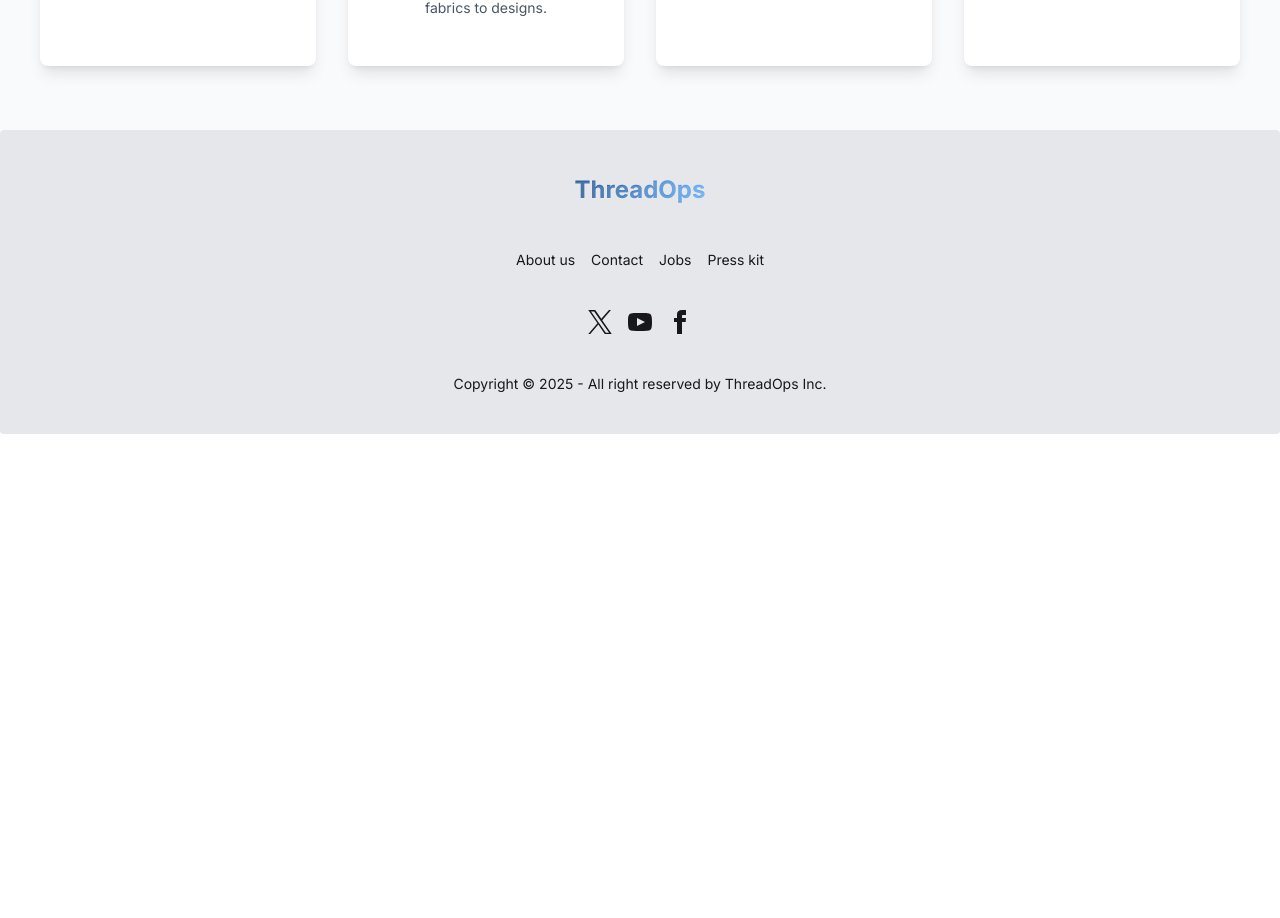
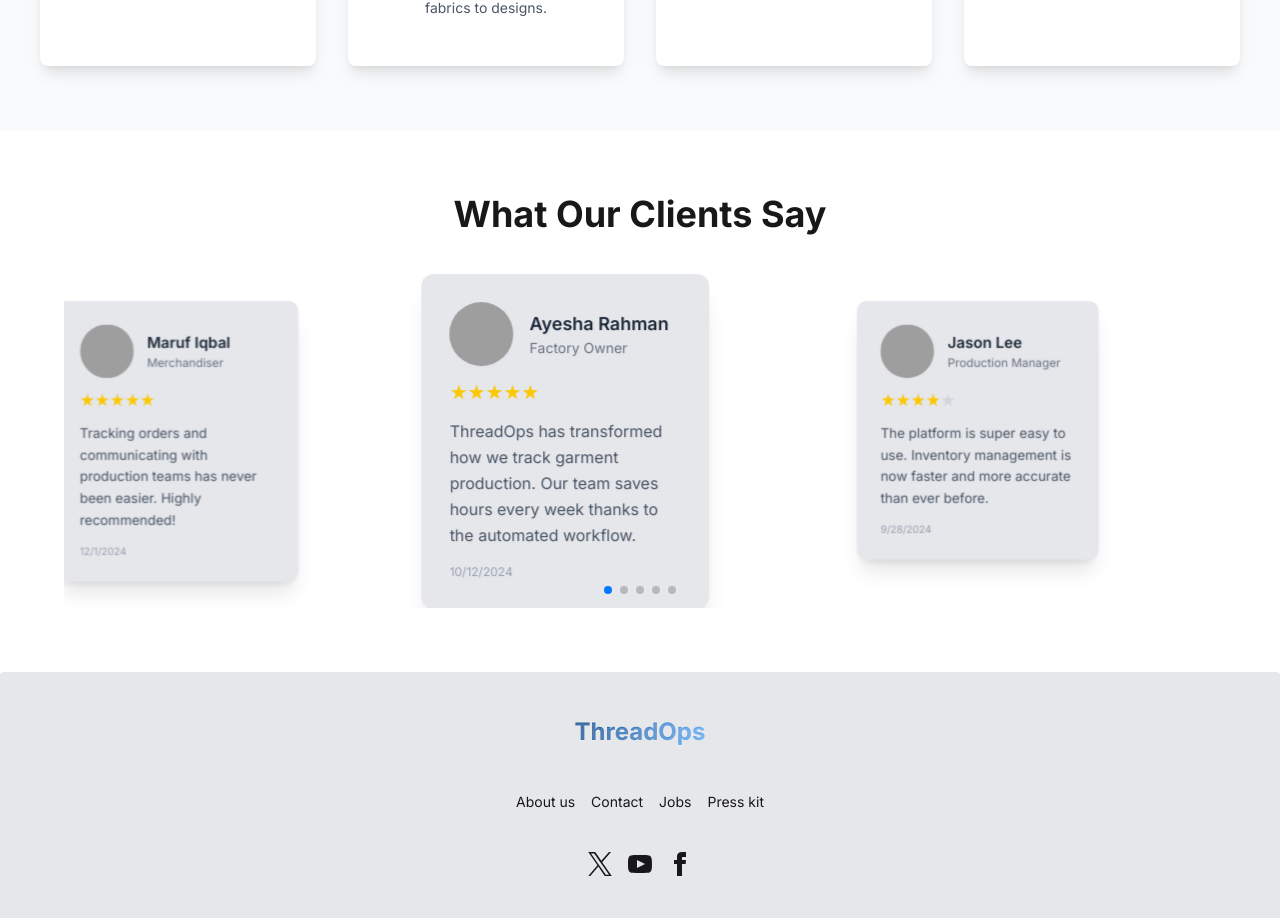
Before and after one commit to Ibne-Shahid/thread-ops-client-side, a React (Vite) app: page / in a window 1280 px wide. Shown: the part 1415-2333 px from the top of the page. Before the commit the page ends 1849 px from the top, so only its background shows below. Built offline with nearby package versions, Linux system fonts and the light colour scheme; no server answers; grey boxes are pictures that could not be loaded.

Commit message:
review section added

```diff
--- a/package.json
+++ b/package.json
@@ -22,6 +22,7 @@
     "react-router": "^7.9.5",
     "react-toastify": "^11.0.5",
     "sweetalert2": "^11.26.3",
+    "swiper": "^12.0.3",
     "tailwindcss": "^4.1.12"
   },
   "devDependencies": {
--- /dev/null
+++ b/public/review.json
@@ -0,0 +1,47 @@
+[
+  {
+    "id": 1,
+    "name": "Ayesha Rahman",
+    "role": "Factory Owner",
+    "rating": 5,
+    "review": "ThreadOps has transformed how we track garment production. Our team saves hours every week thanks to the automated workflow.",
+    "avatar": "https://i.pravatar.cc/100?img=32",
+    "date": "2024-10-12"
+  },
+  {
+    "id": 2,
+    "name": "Jason Lee",
+    "role": "Production Manager",
+    "rating": 4,
+    "review": "The platform is super easy to use. Inventory management is now faster and more accurate than ever before.",
+    "avatar": "https://i.pravatar.cc/100?img=12",
+    "date": "2024-09-28"
+  },
+  {
+    "id": 3,
+    "name": "Meera Chand",
+    "role": "Quality Controller",
+    "rating": 5,
+    "review": "ThreadOps helps us maintain high quality and reduce errors. The real-time insights are extremely helpful.",
+    "avatar": "https://i.pravatar.cc/100?img=45",
+    "date": "2024-11-05"
+  },
+  {
+    "id": 4,
+    "name": "Daniel Costa",
+    "role": "Operations Head",
+    "rating": 4,
+    "review": "Great platform for managing large-scale garment operations. The dashboard is clean and intuitive.",
+    "avatar": "https://i.pravatar.cc/100?img=22",
+    "date": "2024-08-18"
+  },
+  {
+    "id": 5,
+    "name": "Maruf Iqbal",
+    "role": "Merchandiser",
+    "rating": 5,
+    "review": "Tracking orders and communicating with production teams has never been easier. Highly recommended!",
+    "avatar": "https://i.pravatar.cc/100?img=51",
+    "date": "2024-12-01"
+  }
+]
--- a/src/Pages/Home/Home.jsx
+++ b/src/Pages/Home/Home.jsx
@@ -2,6 +2,9 @@ import React from 'react'
 import Hero from '../../components/HomeComponents/Hero'
 import OurProducts from '../../components/HomeComponents/OurProducts'
 import HowItWorks from '../../components/HomeComponents/HowItWorks'
+import Review from '../../components/HomeComponents/Review'
+
+const reviewsPromise = fetch('/review.json').then(res=>res.json())
 
 
 const Home = () => {
@@ -11,6 +14,7 @@ const Home = () => {
         <Hero></Hero>
         <OurProducts></OurProducts>
         <HowItWorks></HowItWorks>
+        <Review reviewsPromise={reviewsPromise}></Review>
     </div>
   )
 }
--- a/src/components/HomeComponents/HowItWorks.jsx
+++ b/src/components/HomeComponents/HowItWorks.jsx
@@ -1,15 +1,22 @@
 import React from 'react'
 import { FaChartLine, FaTasks, FaUpload, FaUsers } from "react-icons/fa";
+import { motion } from 'motion/react'
 
 const HowItWorks = () => {
     return (
         <div className="py-16 px-10 bg-gray-50">
             <div className="text-center mb-12">
-        <h1 className="text-4xl text-center font-bold mb-10">How ThreadOps Works</h1>
-        <p className="text-lg text-gray-500 mt-4">A simple 4-step process to streamline your garment management needs</p>
+                <motion.h1 className="text-4xl text-center font-bold mb-10" initial={{ opacity: 0, y: -50 }}
+                    animate={{ opacity: 1, y: 0 }}
+                    transition={{ duration: 1 }}>How ThreadOps Works</motion.h1>
+                <motion.p initial={{ opacity: 0, y: -50 }}
+                    animate={{ opacity: 1, y: 0 }}
+                    transition={{ duration: 1 }} className="text-lg text-gray-500 mt-4">A simple 4-step process to streamline your garment management needs</motion.p>
             </div>
 
-      <div className="max-w-7xl mx-auto grid grid-cols-1 md:grid-cols-2 lg:grid-cols-4 gap-8">
+            <motion.div className="max-w-7xl mx-auto grid grid-cols-1 md:grid-cols-2 lg:grid-cols-4 gap-8" initial={{ opacity: 0, y: 30 }}
+                animate={{ opacity: 1, y: 0 }}
+                transition={{ duration: 1, delay: 0.6 }}>
 
                 <div className="card w-full bg-white shadow-lg rounded-lg p-6">
                     <div className="card-body text-center">
@@ -24,7 +31,7 @@ const HowItWorks = () => {
                 <div className="card w-full bg-white shadow-lg rounded-lg p-6">
                     <div className="card-body text-center">
                         <div className="text-4xl mx-auto text-secondary mb-4">
-                <FaUpload/>
+                            <FaUpload />
                         </div>
                         <h3 className="text-xl font-semibold text-gray-800">Upload Garment Details</h3>
                         <p className="text-gray-600 mt-2">Add new garment information easily, from fabrics to designs.</p>
@@ -34,7 +41,7 @@ const HowItWorks = () => {
                 <div className="card w-full bg-white shadow-lg rounded-lg p-6">
                     <div className="card-body text-center">
                         <div className="text-4xl mx-auto text-secondary mb-4">
-                <FaTasks/>
+                            <FaTasks />
                         </div>
                         <h3 className="text-xl font-semibold text-gray-800">Manage Orders</h3>
                         <p className="text-gray-600 mt-2">Track your garment orders and stay on top of deadlines.</p>
@@ -44,15 +51,15 @@ const HowItWorks = () => {
                 <div className="card w-full bg-white shadow-lg rounded-lg p-6">
                     <div className="card-body text-center">
                         <div className="text-4xl mx-auto text-secondary mb-4">
-                <FaChartLine/>
+                            <FaChartLine />
                         </div>
                         <h3 className="text-xl font-semibold text-gray-800">Track & Analyze</h3>
                         <p className="text-gray-600 mt-2">Analyze garment performance with real-time data insights.</p>
                     </div>
                 </div>
 
-      </div>
-    </div>
+            </motion.div>
+        </div >
     )
 }
 
--- /dev/null
+++ b/src/components/HomeComponents/Review.jsx
@@ -0,0 +1,80 @@
+import React, { use } from 'react'
+import { Swiper, SwiperSlide } from 'swiper/react';
+import { motion } from 'motion/react'
+
+import 'swiper/css';
+import 'swiper/css/effect-coverflow';
+import 'swiper/css/pagination';
+
+
+import { EffectCoverflow, Pagination } from 'swiper/modules';
+
+const Review = ({ reviewsPromise }) => {
+    const reviews = use(reviewsPromise)
+
+    return (
+        <div className="py-16">
+            <motion.h1 initial={{ opacity: 0, y: -50 }}
+        animate={{ opacity: 1, y: 0 }}
+        transition={{ duration: 1 }} className="text-4xl text-center font-bold mb-10">What Our Clients Say</motion.h1>
+
+            <Swiper
+                effect={'coverflow'}
+                grabCursor={true}
+                centeredSlides={true}
+                slidesPerView={2.5}
+                spaceBetween={40}
+                loop={true}
+                coverflowEffect={{
+                    rotate: 0,
+                    stretch: 0,
+                    depth: 150,
+                    modifier: 1.4,
+                    slideShadows: false,
+                }}
+                pagination={true}
+                modules={[EffectCoverflow, Pagination]}
+                className="mySwiper max-w-6xl"
+            >
+                {reviews.map((review) => (
+                    <SwiperSlide key={review.id} className="flex justify-center">
+
+                        <div className="review-card card shadow-xl rounded-xl p-7 bg-base-200 w-72">
+                            <div className="flex items-center gap-4">
+                                <div className="avatar">
+                                    <div className="w-16 h-16 rounded-full">
+                                        <img src={review.avatar} alt={review.name} />
+                                    </div>
+                                </div>
+                                <div>
+                                    <h3 className="text-lg font-semibold text-gray-800">{review.name}</h3>
+                                    <p className="text-sm text-gray-500">{review.role}</p>
+                                </div>
+                            </div>
+
+                            <div className="flex mt-3 text-yellow-400 text-xl">
+                                {Array.from({ length: review.rating }).map((_, i) => (
+                                    <span key={i}>★</span>
+                                ))}
+                                {Array.from({ length: 5 - review.rating }).map((_, i) => (
+                                    <span key={i} className="text-gray-300">★</span>
+                                ))}
+                            </div>
+
+                            <p className="text-gray-600 mt-3 text-base leading-relaxed">
+                                {review.review}
+                            </p>
+
+                            <p className="text-xs text-gray-400 mt-4">
+                                {new Date(review.date).toLocaleDateString()}
+                            </p>
+                        </div>
+
+                    </SwiperSlide>
+                ))}
+            </Swiper>
+        </div>
+    )
+}
+
+export default Review;
```
Also changed, not shown: 1 other file (tests, documents, lock files or other folders). Lines whose indentation alone changed are shown as unchanged.
